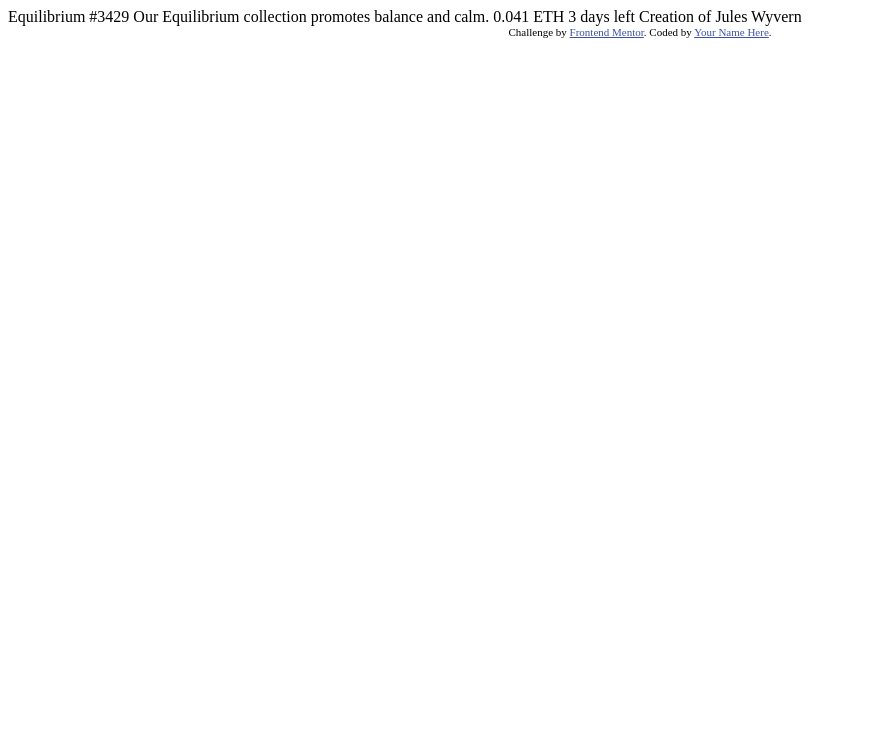
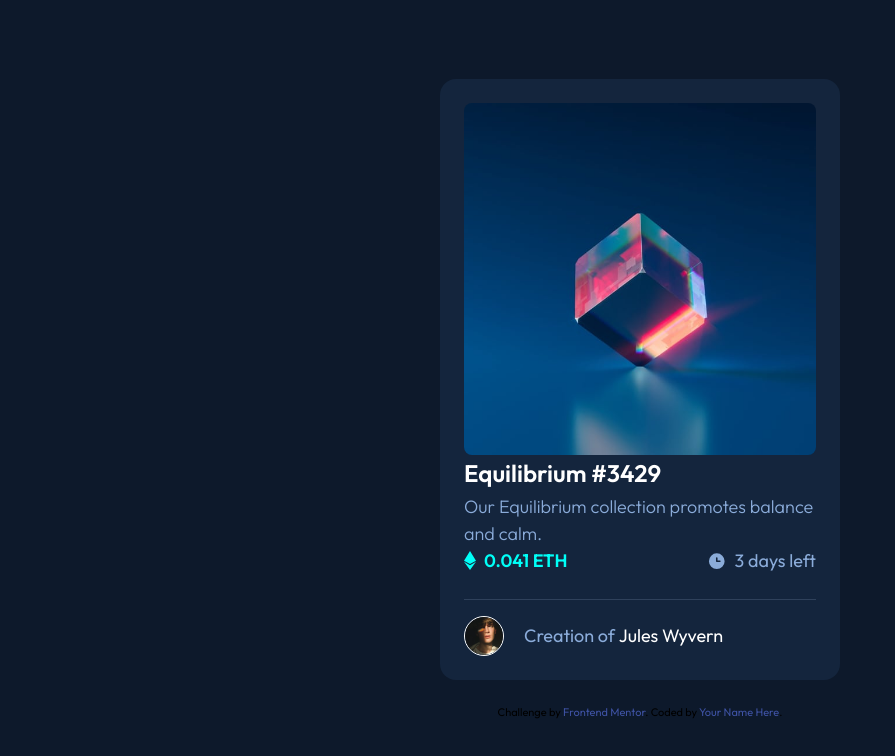
Before and after one commit to flaviovich/frontendmentor-nft-preview-card, a website: page index.html in a window 1280 px wide. Shown: the whole page, without its empty margins (0-895 px from the left). Drawn offline with Linux system fonts and the light colour scheme.

Commit message:
feat: initialize NFT preview card component with Tailwind CSS setup
- Added package.json with project metadata and dependencies for Tailwind CSS.
- Created input.css to import Tailwind CSS styles.
- Generated output.css containing the compiled Tailwind CSS styles.

```diff
--- a/index.html
+++ b/index.html
@@ -1,33 +1,83 @@
 <!DOCTYPE html>
 <html lang="en">
+
 <head>
   <meta charset="UTF-8">
-  <meta name="viewport" content="width=device-width, initial-scale=1.0"> <!-- displays site properly based on user's device -->
+  <meta name="viewport" content="width=device-width, initial-scale=1.0">
+  <!-- displays site properly based on user's device -->
+  <meta name="author" content="Flavio Rios">
 
   <link rel="icon" type="image/png" sizes="32x32" href="./images/favicon-32x32.png">
 
+  <link rel="preconnect" href="https://fonts.googleapis.com">
+  <link rel="preconnect" href="https://fonts.gstatic.com" crossorigin>
+  <link href="https://fonts.googleapis.com/css2?family=Outfit:wght@300;400;600&display=swap" rel="stylesheet">
+
   <title>Frontend Mentor | NFT preview card component</title>
+
+  <link rel="stylesheet" href="./src/output.css">
 
   <!-- Feel free to remove these styles or customise in your own stylesheet 👍 -->
   <style>
-    .attribution { font-size: 11px; text-align: center; }
-    .attribution a { color: hsl(228, 45%, 44%); }
+    .attribution {
+      font-size: 11px;
+      text-align: center;
+    }
+
+    .attribution a {
+      color: hsl(228, 45%, 44%);
+    }
   </style>
 </head>
-<body>
 
-  Equilibrium #3429
+<body
+  class="bg-[hsl(217,54%,11%)] font-[Outfit,Roboto,_sans-serif] text-lg flex flex-col justify-center items-center min-h-dvh pb-6">
+  <!-- container -->
+  <section class="p-6 flex flex-col gap-4">
+    <!-- card -->
+    <article class="bg-[hsl(216,50%,16%)] p-6 rounded-2xl max-w-[400px] min-w-[300px]">
+      <!-- card-header -->
+      <header class="">
+        <img class="w-full h-auto block aspect-square object-cover rounded-lg"
+          src="./assets/images/image-equilibrium.jpg"
+          alt="Equilibrium NFT artwork featuring a balanced geometric design">
+      </header>
+      <!-- card-body -->
+      <div class="">
+        <h2
+          class="text-white text-[clamp(1.25rem,4vw,1.5rem)] font-semibold hover:text-[hsl(178,100%,50%)] cursor-pointer">
+          Equilibrium
+          #3429</h2>
+        <p class="text-[hsl(215,51%,70%)] font-light leading-normal">Our Equilibrium collection promotes balance and
+          calm.</p>
+        <div class="flex justify-between" role="group" aria-label="NFT details">
+          <div class="flex items-center gap-2">
+            <img class="w-3 h-auto" src="./assets/images/icon-ethereum.svg" type="image/svg+xml" loading="lazy">
+            <span class="text-[hsl(178,100%,50%)] font-semibold">0.041 ETH</span>
+          </div>
+          <div class="flex items-center gap-2">
+            <img class="w-5 h-auto" src="./assets/images/icon-clock.svg" alt="" type="image/svg+xml" loading="lazy">
+            <span class="text-[hsl(215,51%,70%)] font-normal">3 days left</span>
+          </div>
+        </div>
+      </div>
+      <hr class="border-none h-px bg-[hsl(215,32%,27%)] mt-6 mb-4" role="separator" aria-hidden="true">
+      <!-- card-footer -->
+      <footer class="flex items-center">
+        <img class="rounded-full border border-white w-10 h-auto mr-5" src="./assets/images/image-avatar.png"
+          alt="Jules Wyvern profile picture" loading="lazy">
+        <span class="text-[hsl(215,51%,70%)] font-normal">Creation of</span>&nbsp;<a href="#creator-profile"
+          class="text-white font-normal no-underline hover:text-[hsl(178,100%,50%)] focus-visible:outline-2 focus-visible:outline-dashed focus-visible:outline-[hsl(178,100%,50%)] focus-visible:outline-offset-2"
+          rel="author" aria-label="View Jules Wyvern's profile">Jules Wyvern</a>
+      </footer>
+    </article>
+  </section>
 
-  Our Equilibrium collection promotes balance and calm.
-
-  0.041 ETH
-  3 days left
-
-  Creation of Jules Wyvern
 
   <div class="attribution">
     Challenge by <a href="https://www.frontendmentor.io?ref=challenge" target="_blank">Frontend Mentor</a>.
     Coded by <a href="#">Your Name Here</a>.
   </div>
 </body>
+
 </html>
--- /dev/null
+++ b/src/input.css
@@ -0,0 +1 @@
+@import "tailwindcss";
```
Also changed, not shown: package.json (added, +25 -0 lines), src/output.css (added), 1 other file.
